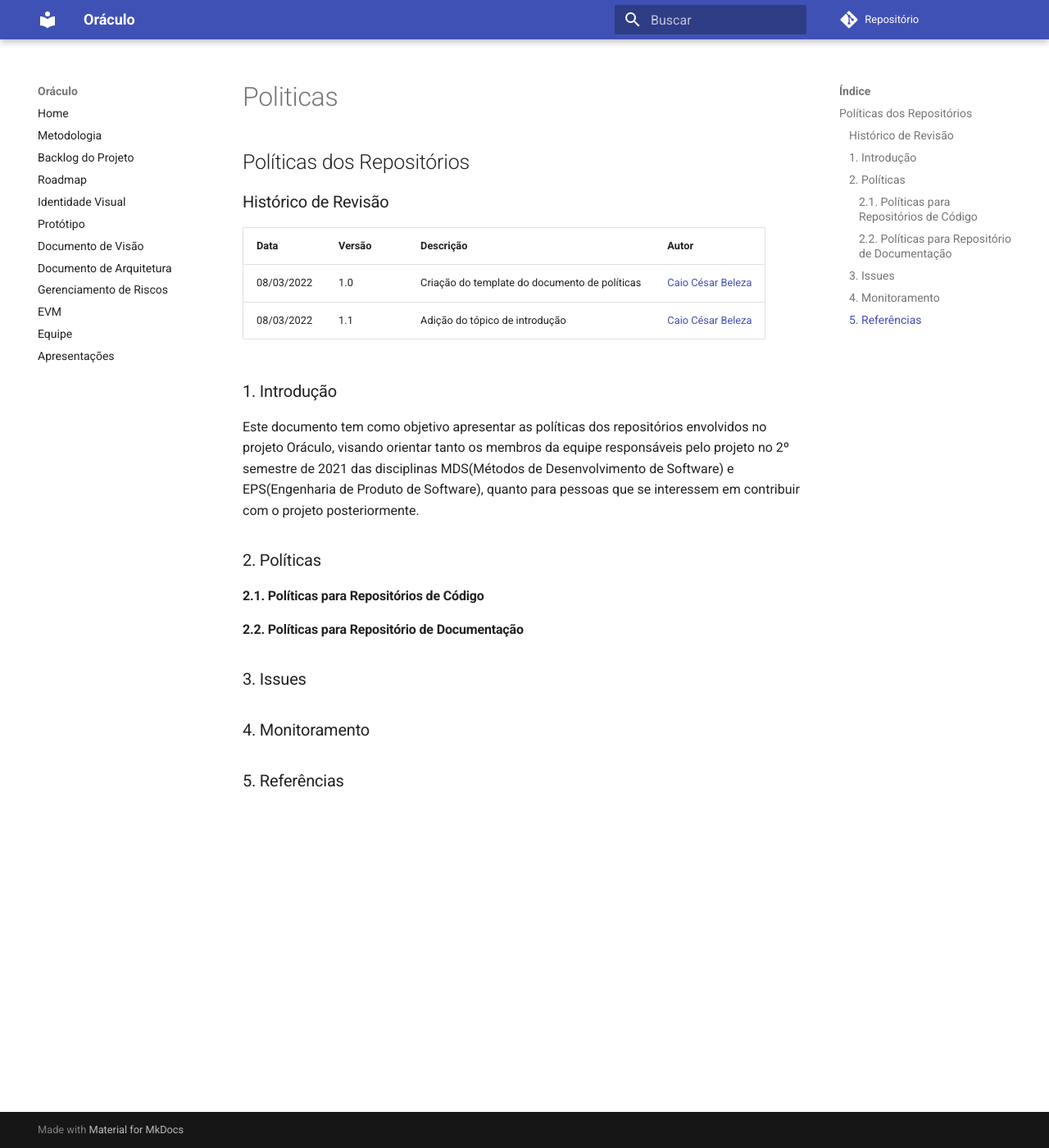
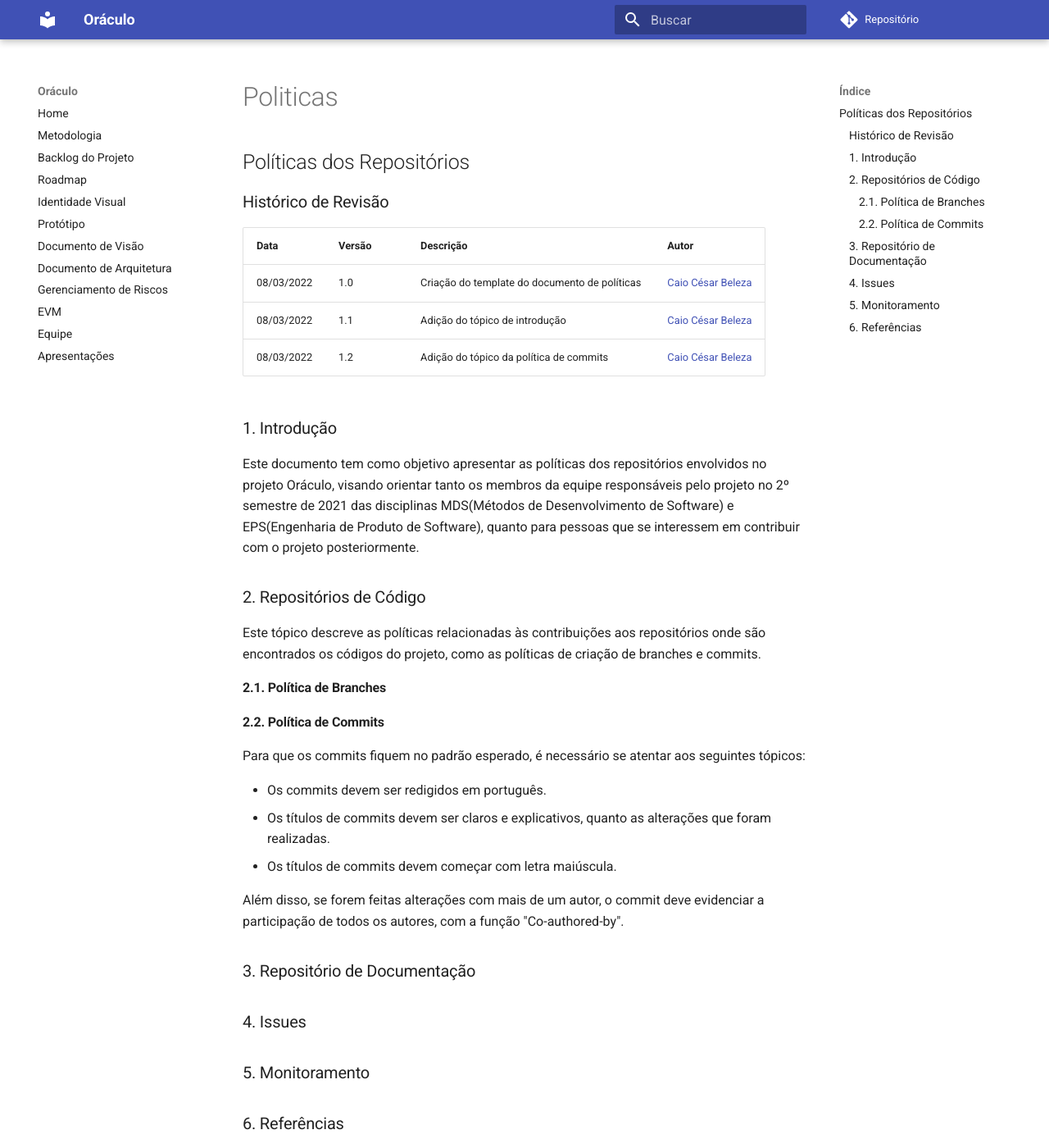
Before and after one commit to fga-eps-mds/2021-2-Oraculo-DOC, an MkDocs documentation site: the page built from docs/politicas.md, in a window 1280 px wide and 1400 px high. Shown: the whole window at 82% size. Built offline with MkDocs 1.6.1 and Material for MkDocs 9.7.7, drawn with Linux system fonts in a browser that asks for light colours; comment, search, counter and statistics services are not loaded; old or Windows-style settings are respelled for this version of MkDocs.

Commit message:
Adição do tópico de política de commits ao documento de políticas do projeto

```diff
--- a/docs/politicas.md
+++ b/docs/politicas.md
@@ -6,6 +6,8 @@
 |--|--|--|--|
 |08/03/2022|1.0| Criação do template do documento de políticas|[Caio César Beleza](github.com/Caiocbeleza)|
 |08/03/2022|1.1| Adição do tópico de introdução | [Caio César Beleza](github.com/Caiocbeleza)|
+|08/03/2022|1.2| Adição do tópico da política de commits | [Caio César Beleza](github.com/Caiocbeleza)|
+
 
 
 
@@ -13,16 +15,30 @@
 
 Este documento tem como objetivo apresentar as políticas dos repositórios envolvidos no projeto Oráculo, visando orientar tanto os membros da equipe responsáveis pelo projeto no 2º semestre de 2021 das disciplinas MDS(Métodos de Desenvolvimento de Software) e EPS(Engenharia de Produto de Software), quanto para pessoas que se interessem em contribuir com o projeto posteriormente.
 
-### 2. Políticas
+### 2. Repositórios de Código
+
+Este tópico descreve as políticas relacionadas às contribuições aos repositórios onde são encontrados os códigos do projeto, como as políticas de criação de branches e commits.
 
 
-#### 2.1. Políticas para Repositórios de Código
+#### 2.1. Política de Branches
 
-#### 2.2. Políticas para Repositório de Documentação
+#### 2.2. Política de Commits
 
-### 3. Issues
+Para que os commits fiquem no padrão esperado, é necessário se atentar aos seguintes tópicos:
+
+- Os commits devem ser redigidos em português.
+- Os títulos de commits devem ser claros e explicativos, quanto as alterações que foram realizadas.
+- Os títulos de commits devem começar com letra maiúscula.
+
+Além disso, se forem feitas alterações com mais de um autor, o commit deve evidenciar a participação de todos os autores, com a função "Co-authored-by".
 
 
-### 4. Monitoramento
 
-### 5. Referências
+### 3. Repositório de Documentação
+
+### 4. Issues
+
+
+### 5. Monitoramento
+
+### 6. Referências
```
